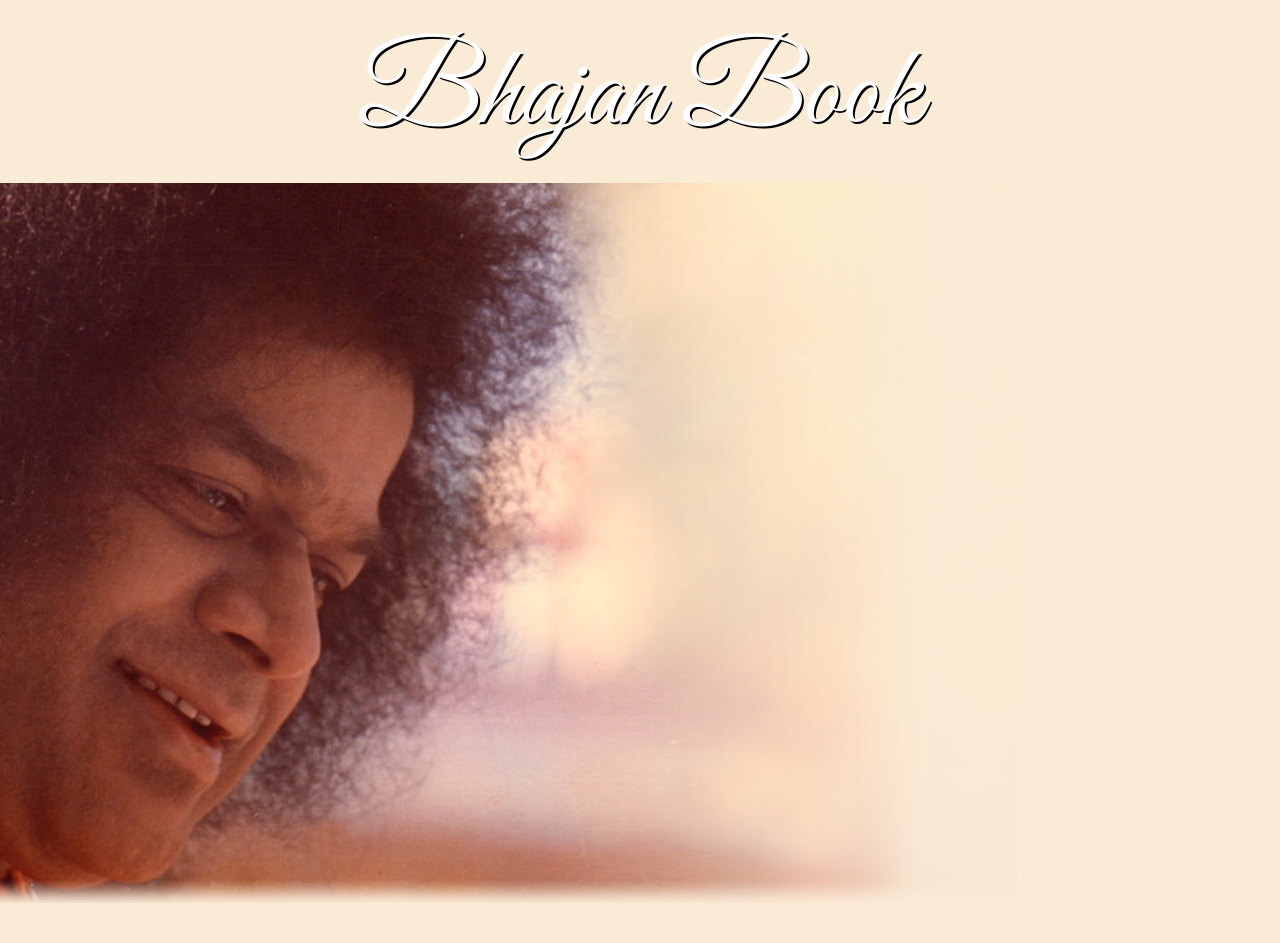
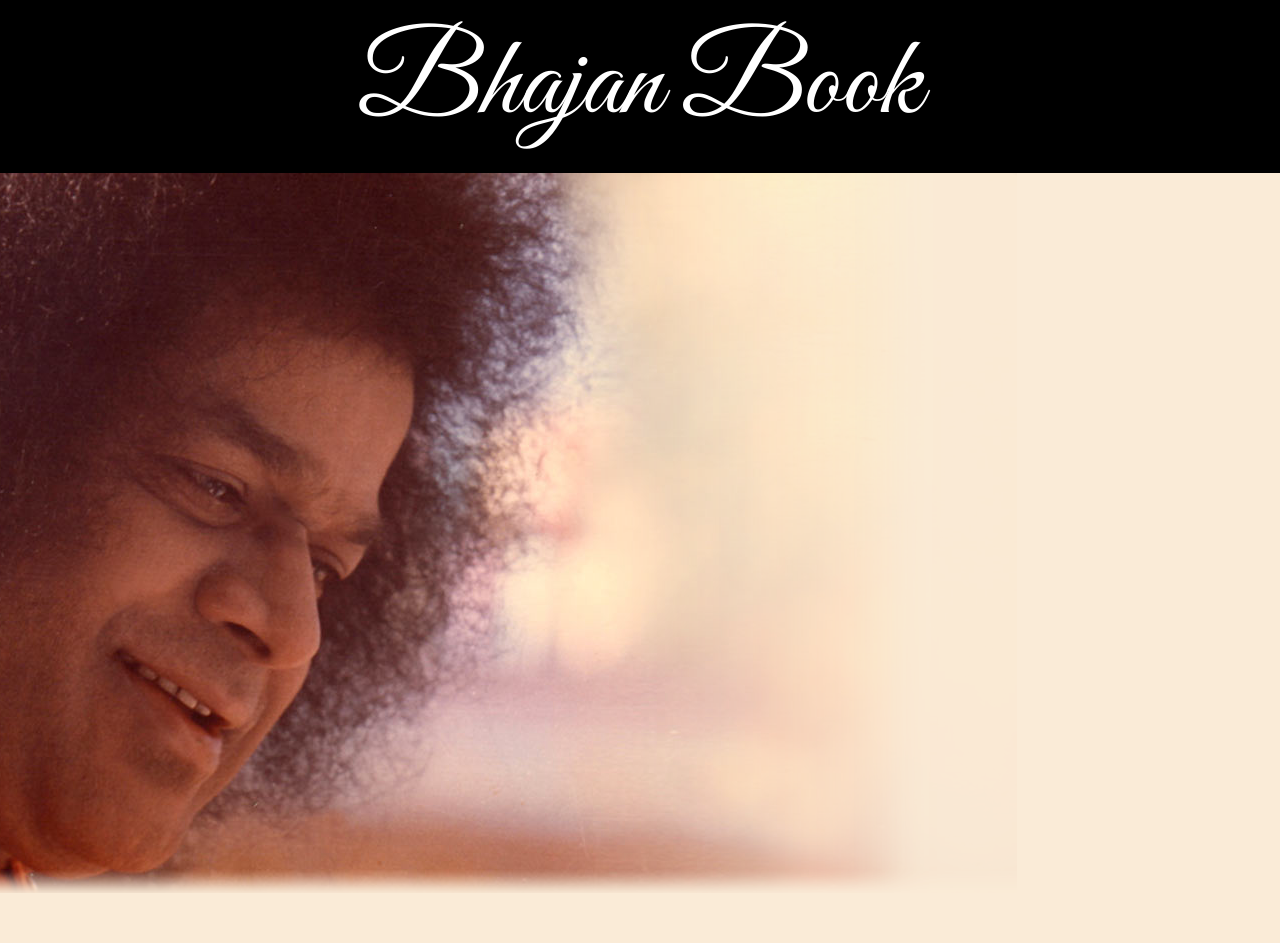
Before and after one commit to saieashwarmukund/BhajanBook, a web app: page / in a window 1280 px wide. Shown: the top 943 px of the page. Run offline with its HTML, style and script files only (its server is not run), Linux system fonts and the light colour scheme; data that the repository does not hold is empty; some libraries are stand-ins or nearby versions.

Commit message:
Added black background for banner. Corrected padding for tftd

```diff
--- a/WebContent/BhajanBook.css
+++ b/WebContent/BhajanBook.css
@@ -21,14 +21,12 @@ body, html {
 .text {
   font-family: 'Great Vibes';
   position: static;
-  background-color:#FAEBD7;
+  background-color: black;
   text-align: center;
-  padding-top: 10px;
-  padding-bottom: 0px;
   color: white;
   font-weight:lighter;
   font-size: 50px;
-  text-shadow: 2px 2px black;
+  text-shadow: 4px 4px black;
 }
 
 
@@ -39,9 +37,9 @@ body, html {
 }
 
 .TFTD {
-  font-family: 'Great Vibes';
-  color: white;
-  text-shadow: 1px 1px black;
+  font-family: 'Acme';
+  padding-left: 50%;
+  color: black;
 }
 
 .fade-in{
--- a/WebContent/index.html
+++ b/WebContent/index.html
@@ -18,7 +18,7 @@
 <div class="bg fade-in">
   <div>
   <img class="responsive" src="images/Baba_bg.png"/>
-  <div class="top-right TFTD" style="font-size:4vw"></div>
+  <div class="top-right TFTD" style="font-size:3vw"> </div>
 </div>
 </div>
 
```
Also changed, not shown: WebContent/images/lotus.jpg (added).
